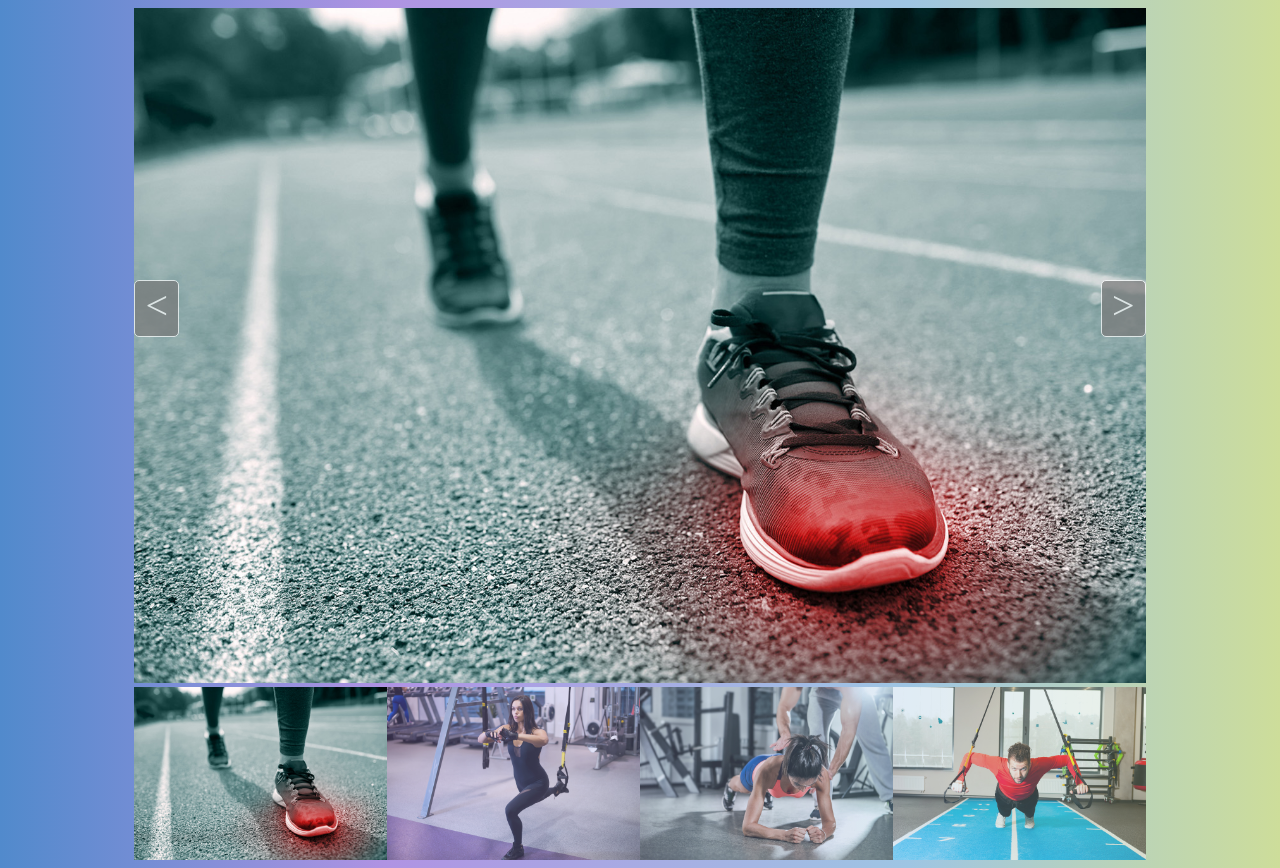
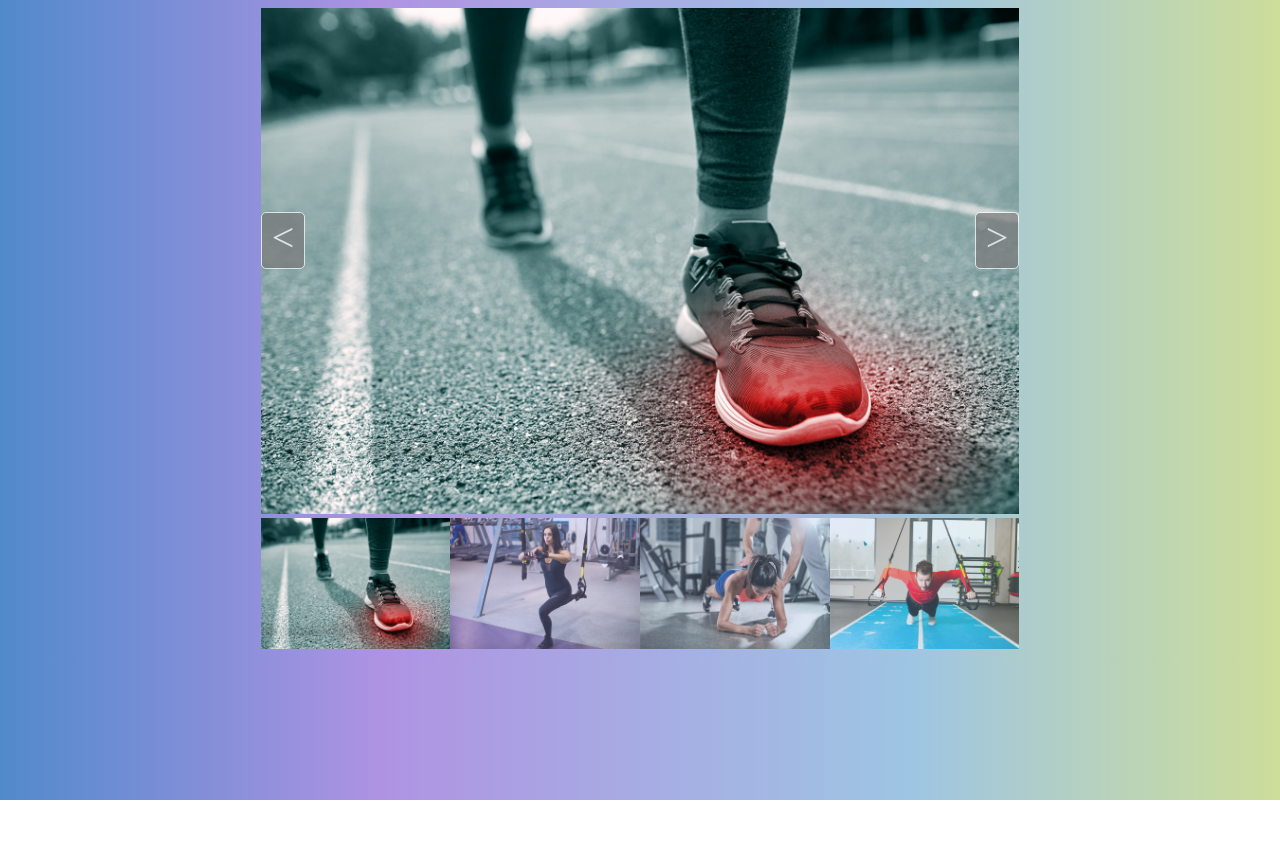
Before and after one commit to adamorlowskipoland/js-gallery, a plain HTML site: page index.html in a window 1280 px wide. After the commit the page ends 800 px from the top, so only its background shows below. Drawn offline with Linux system fonts and the light colour scheme.

```diff
--- a/style.css
+++ b/style.css
@@ -12,7 +12,7 @@
     background: url("imgs/bgpic.jpg");
     background-size: 100%;
     background-repeat: no-repeat;
-    width: 80%;
+    width: 60%;
     margin: 0 auto;
     position: relative;
 }
@@ -54,7 +54,7 @@
 }
 
 .indicators-wrapper {
-    width: 80%;
+    width: 60%;
     margin: 0 auto;
 }
 .list {
```
Also changed, not shown: 1 other file.
